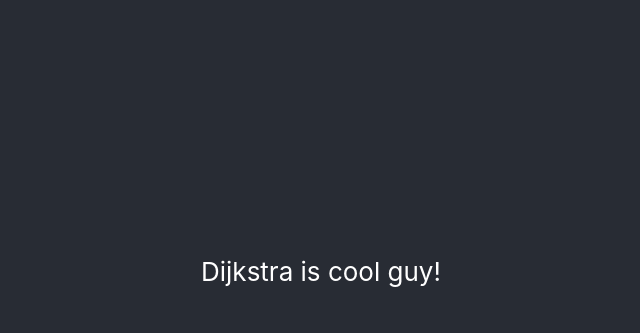
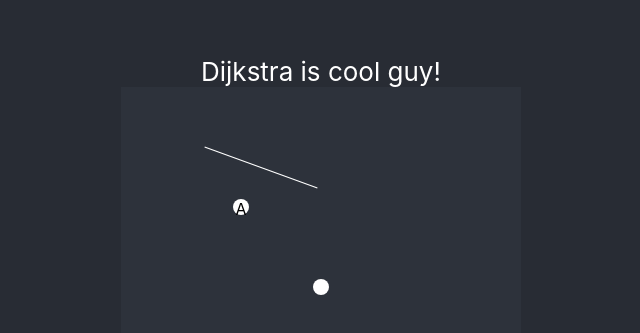
Before and after one commit to songofroland/pt-dijkstra, a React (Create React App) app: page / in a window 1280 px wide. Shown: the part 129-462 px from the top of the page, without its empty margins (319-959 px from the left). Built offline with nearby package versions, Linux system fonts and the light colour scheme.

Commit message:
Added Canvas, Edge, Node components

```diff
--- a/src/App.css
+++ b/src/App.css
@@ -1,9 +1,14 @@
+:root {
+  --background-color: #282c34;
+  --element-background: #2d323b;
+}
+
 .App {
   text-align: center;
 }
 
 .App-header {
-  background-color: #282c34;
+  background-color: var(--background-color);
   min-height: 100vh;
   display: flex;
   flex-direction: column;
@@ -12,3 +17,21 @@
   font-size: calc(10px + 2vmin);
   color: white;
 }
+
+.Canvas {
+  background-color: var(--element-background);
+  position: relative;
+  height: 50vh;
+  width: 50vh;
+}
+
+.Node {
+  height: 2vh;
+  width: 2vh;
+  border-radius: 50%;
+  font-size: 2vh;
+  text-align: center;
+  vertical-align: middle;
+  background-color: white;
+  color: black;
+}
--- a/src/App.tsx
+++ b/src/App.tsx
@@ -1,11 +1,13 @@
 import './App.css';
 import React from 'react';
+import Canvas from './component/Canvas';
 
 function App() {
   return (
     <div className="App">
       <header className="App-header">
         Dijkstra is cool guy!
+        <Canvas/>
       </header>
     </div>
   );
--- /dev/null
+++ b/src/component/Canvas.tsx
@@ -0,0 +1,13 @@
+import React from 'react';
+import Node from './Node';
+import Edge from './Edge';
+
+function Canvas() {
+  return <div className="Canvas">
+    <Node x={50} y={50} />
+    <Node x={30} y={30} label={'A'}/>
+    <Edge position={{x: 20, y: 20, len: 30, rot: 20}}/>
+  </div>;
+}
+
+export default Canvas;
--- /dev/null
+++ b/src/component/Edge.tsx
@@ -0,0 +1,21 @@
+import React from 'react';
+import CSS from 'csstype';
+
+function Edge({position: {x, y, len, rot}, label}
+  : {
+    position: { x: number, y: number, len: number, rot: number },
+    label?: string
+  }) {
+  const style: CSS.Properties = {
+    position: 'absolute',
+    left: `${x}%`,
+    top: `${y}%`,
+    backgroundColor: 'white',
+    height: '1px',
+    width: `${len}%`,
+    transform: `rotate(${rot}deg)`,
+  };
+  return <div style={style}>{label}</div>;
+}
+
+export default Edge;
--- /dev/null
+++ b/src/component/Node.tsx
@@ -0,0 +1,15 @@
+import React from 'react';
+import CSS from 'csstype';
+
+function Node({x, y, label}:{x: number, y: number, label?: string}) {
+  const style: CSS.Properties = {
+    position: 'absolute',
+    left: `${x}%`,
+    top: `${y}%`,
+    overflow: 'visible',
+    transform: 'translate(-50%, -50%)',
+  };
+  return <div style={style}><div className="Node">{label}</div></div>;
+}
+
+export default Node;
```
Also changed, not shown: 1 other file (tests, documents, lock files or other folders).
